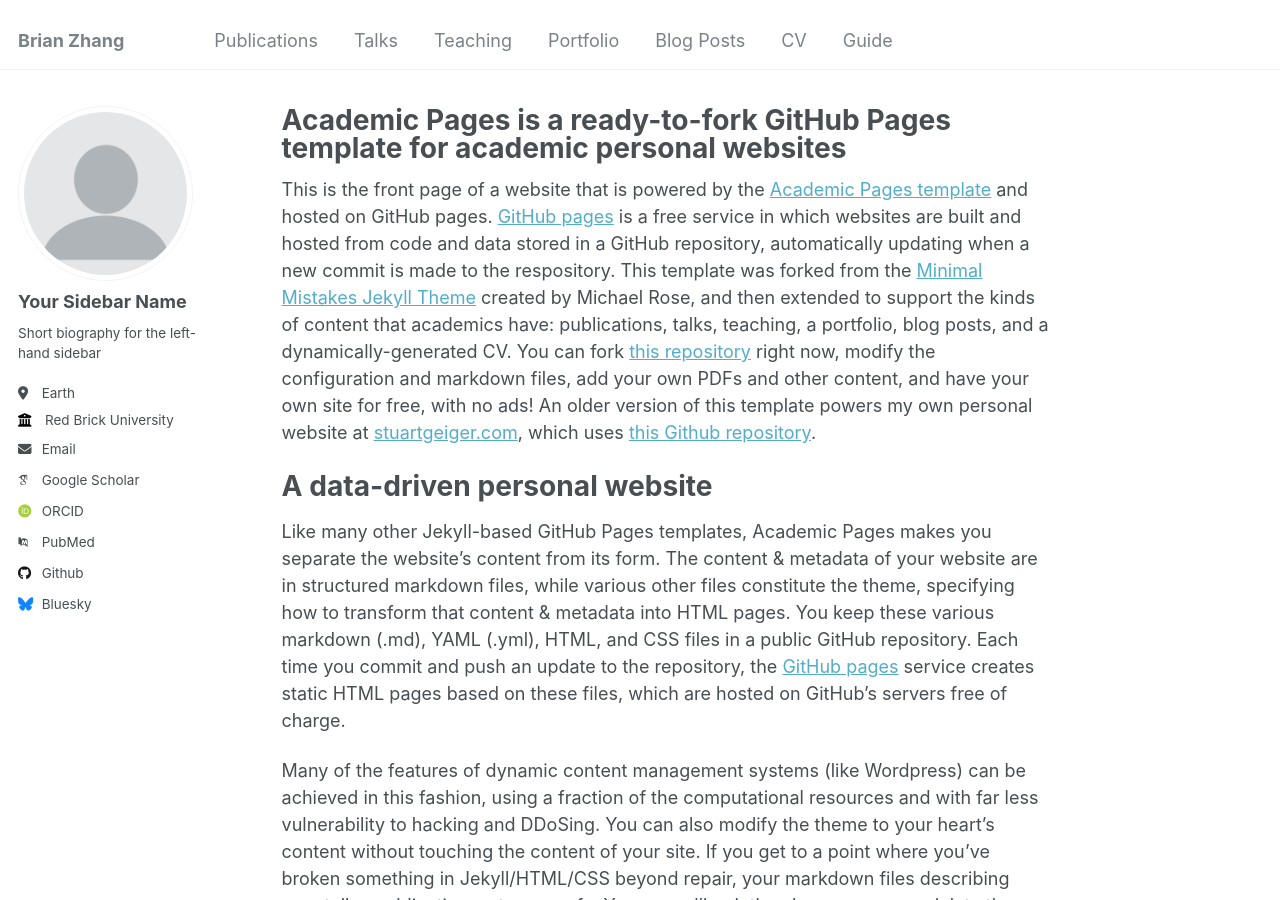
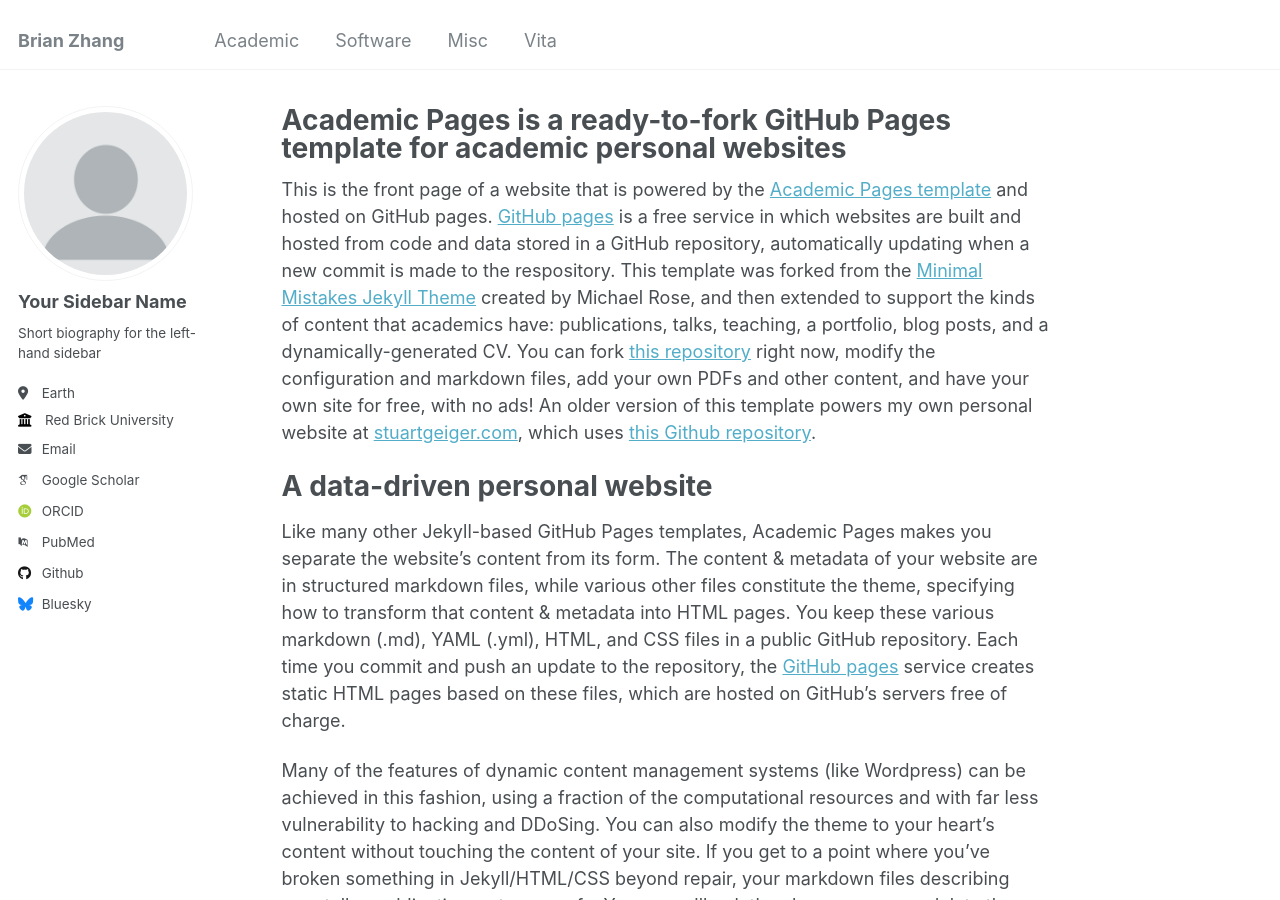
Before and after one commit to YoukaiFromAccounting/jekyll_demo, a Jekyll site: the page built from _pages/about.md, in a window 1280 px wide and 900 px high. Built offline with Jekyll 4.4.1, drawn with Linux system fonts in a browser that asks for light colours; some web fonts are replaced.

Commit message:
Update navigation.yml

```diff
--- a/_data/navigation.yml
+++ b/_data/navigation.yml
@@ -5,23 +5,14 @@
 # prevent it from being included in the site.
 
 main:
-  - title: "Publications"
+  - title: "Academic"
     url: /publications/
 
-  - title: "Talks"
+  - title: "Software"
     url: /talks/
 
-  - title: "Teaching"
+  - title: "Misc"
     url: /teaching/
 
-  - title: "Portfolio"
-    url: /portfolio/
-
-  - title: "Blog Posts"
-    url: /year-archive/
-
-  - title: "CV"
+  - title: "Vita"
     url: /cv/
-
-  - title: "Guide"
-    url: /markdown/
```
